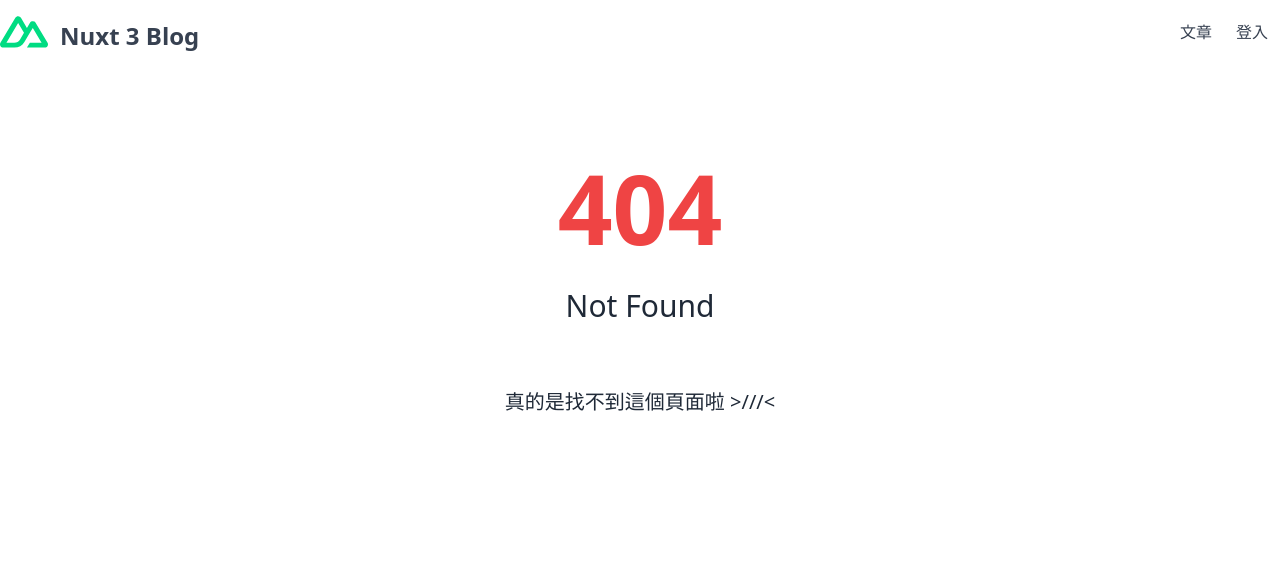
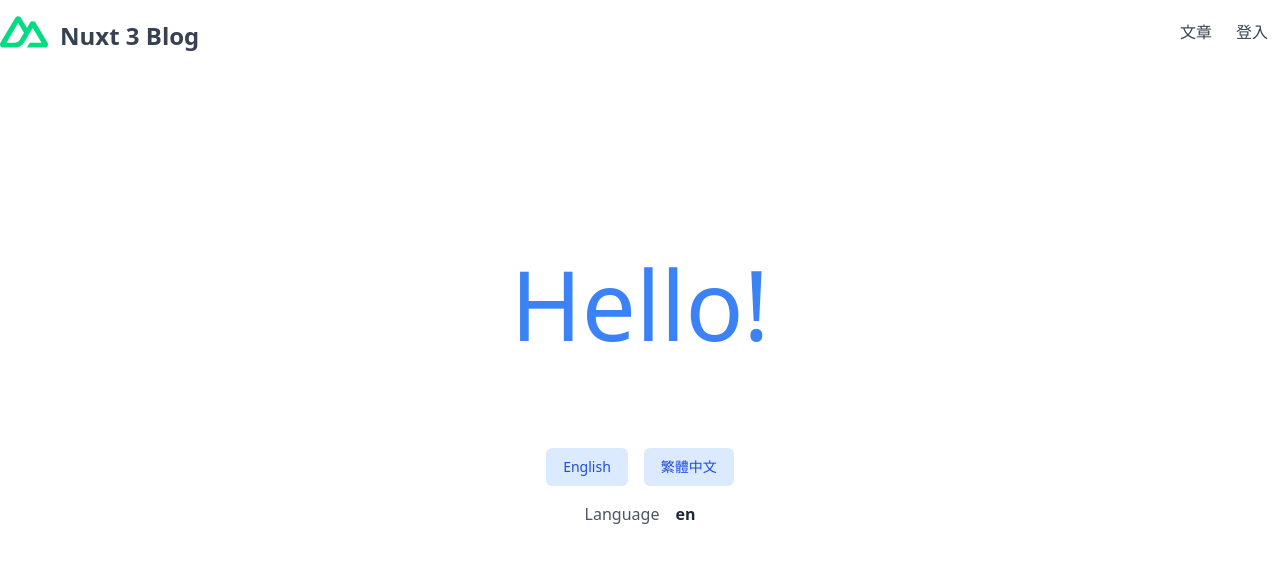
Before and after one commit to gahgah147/nuxt-blog, a Nuxt app: page /i18n in a window 1280 px wide. Before the commit this address had no page. Shown: the top 562 px of the page. Built offline with nearby package versions, Linux system fonts and the light colour scheme; what vue3-google-login would draw is missing.

Commit message:
nalson 20230809 i18n 翻譯功能

```diff
--- /dev/null
+++ b/i18n.config.ts
@@ -0,0 +1,14 @@
+export default defineI18nConfig(() => ({
+    legacy: false,
+    locale: 'zh',
+    messages: {
+        en: {
+            hello: 'Hello!',
+            language: 'Language'
+        },
+        zh: {
+            hello: '你好!',
+            language: '語言'
+        }
+    }
+}))
--- /dev/null
+++ b/locales/en.json
@@ -0,0 +1,4 @@
+{
+    "hello": "Hello!",
+    "language": "Language"
+}
--- /dev/null
+++ b/locales/zh.json
@@ -0,0 +1,4 @@
+{
+    "hello": "你好!",
+    "language": "語言"
+}
--- a/nuxt.config.ts
+++ b/nuxt.config.ts
@@ -1,6 +1,9 @@
 // https://nuxt.com/docs/api/configuration/nuxt-config
 export default defineNuxtConfig({
-  modules: ['@pinia/nuxt', '@nuxtjs/tailwindcss', 'nuxt-icon', '@pinia/nuxt'],
+  modules: ['@pinia/nuxt', '@nuxtjs/tailwindcss', 'nuxt-icon', '@pinia/nuxt','@nuxtjs/i18n'],
+  i18n: {
+    vueI18n: './i18n.config.ts' // if you are using custom path, default
+  },
   typescript: {
     typeCheck: true,
   },
--- a/package.json
+++ b/package.json
@@ -11,6 +11,7 @@
   "devDependencies": {
     "@headlessui/vue": "^1.7.15",
     "@nuxtjs/eslint-config-typescript": "^12.0.0",
+    "@nuxtjs/i18n": "^8.0.0-rc.2",
     "@nuxtjs/tailwindcss": "^6.7.0",
     "@pinia/nuxt": "^0.4.11",
     "@prisma/client": "^4.16.2",
--- a/pages/articles/[id].vue
+++ b/pages/articles/[id].vue
@@ -23,4 +23,16 @@ const route = useRoute()
 const { data: article } = await useFetch(`/api/articles/${route.params.id}`, {
   initialCache: false
 })
+
+useHead({
+  meta: [
+    { name: 'description', content: `${article.value.summary} | Nuxt 3 Blog` },
+    { name: 'keywords', content: `${article.value.tags}` },
+    { property: 'og:title', content: `${article.value.title} | Nuxt 3 Blog` },
+    { property: 'og:description', content: article.value.summary },
+    { property: 'og:image', content: article.value.cover },
+    { property: 'og:image', content: article.value.cover }
+  ],
+  title: `${article.value.title} | Nuxt 3 Blog`
+})
 </script>
--- a/pages/articles/index.vue
+++ b/pages/articles/index.vue
@@ -79,6 +79,16 @@ watch(error, (newError) => {
   }
 })
 
+useHead({
+  titleTemplate: (title) => {
+    return title ? `${title} - 所有文章` : '所有文章'
+  }
+})
+
+definePageMeta({
+  title: '所有文章'
+})
+
 definePageMeta({
   pageTransition: {
     name: 'rotate'
--- /dev/null
+++ b/pages/i18n.vue
@@ -0,0 +1,33 @@
+<template>
+  <div class="flex flex-col items-center bg-white">
+    <h1 class="mt-48 text-8xl font-medium text-blue-500">
+      {{ $t('hello') }}
+    </h1>
+    <div class="mt-24 space-x-4">
+      <button
+        type="button"
+        class="inline-flex items-center rounded-md border border-transparent bg-blue-100 px-4 py-2 text-sm font-medium text-blue-700 hover:bg-blue-200 focus:outline-none focus:ring-2 focus:ring-blue-500 focus:ring-offset-2"
+        @click="setLocale('en')"
+      >
+        English
+      </button>
+
+      <button
+        type="button"
+        class="inline-flex items-center rounded-md border border-transparent bg-blue-100 px-4 py-2 text-sm font-medium text-blue-700 hover:bg-blue-200 focus:outline-none focus:ring-2 focus:ring-blue-500 focus:ring-offset-2"
+        @click="setLocale('zh')"
+      >
+        繁體中文
+      </button>
+    </div>
+    <div class="mt-4 flex flex-row justify-center">
+      <label class="text-gray-600">{{ $t('language') }}</label>
+      <span class="ml-4 font-bold text-gray-800">{{ locale }}</span>
+    </div>
+  </div>
+</template>
+
+<script setup>
+import { useI18n } from 'vue-i18n'
+const { locale, setLocale } = useI18n()
+</script>
```
Also changed, not shown: 1 other file (tests, documents, lock files or other folders).
